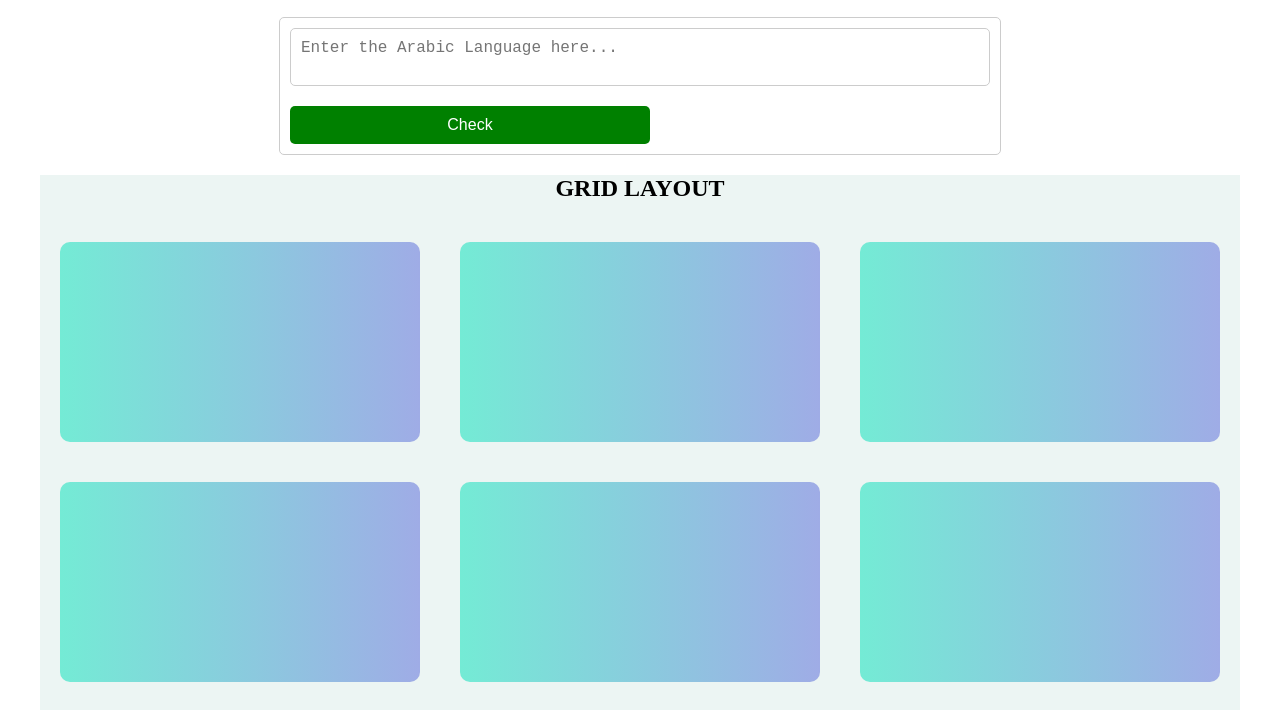
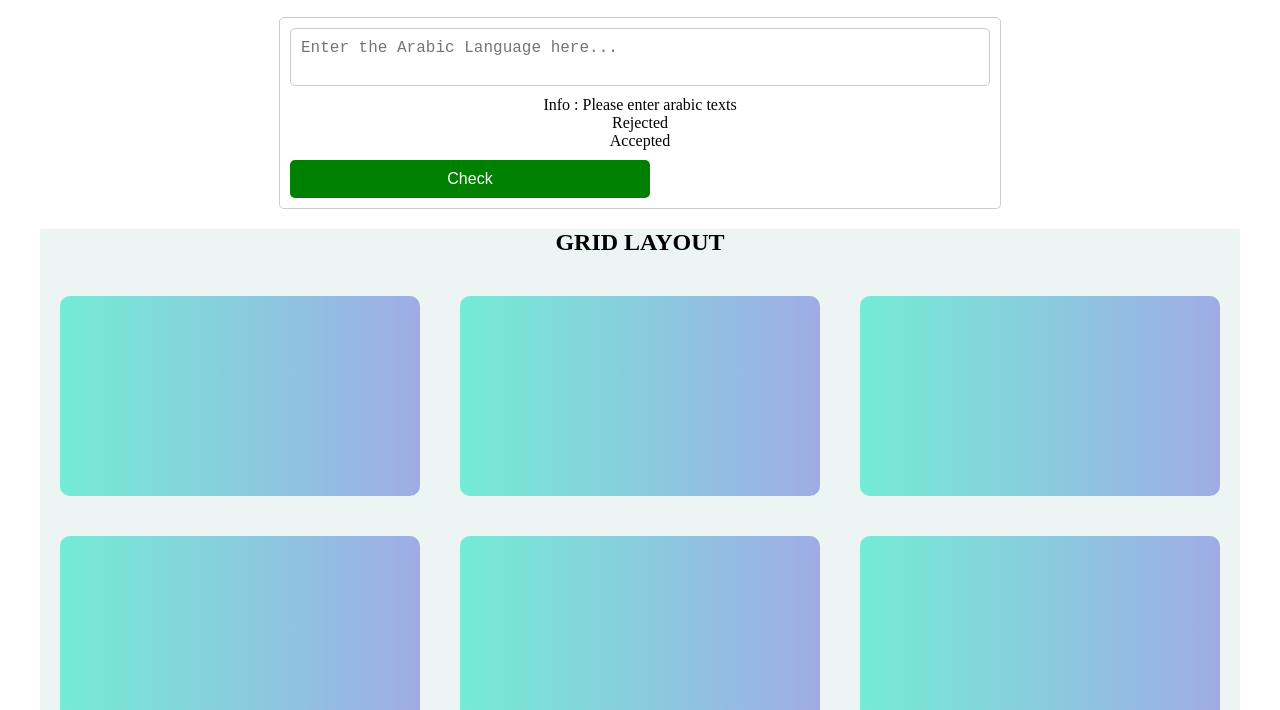
Before and after one commit to sudips413/HTML-CSS-CODERUSH, a plain HTML site: page index.html in a window 1280 px wide. Shown: the part 390-1100 px from the top of the page. Drawn offline with Linux system fonts and the light colour scheme.

Commit message:
validations

```diff
--- a/index.html
+++ b/index.html
@@ -221,7 +221,15 @@
             <center>
             <form method="POST" class="form">
                 <textarea class="arabic-only" id="arabic-only" type="text" placeholder="Enter the Arabic Language here..." onchange="arabiconly()" required></textarea>
-                <span id="status"></span>
+                <span id="info">
+                    Info : Please enter arabic texts
+                </span>
+                <span id="failed">
+                    Rejected
+                </span>
+                <span id="accept">
+                    Accepted
+                </span>
                 <button  class="btn" id="myBtn">Check</button>
             </form>
             </center>
```
